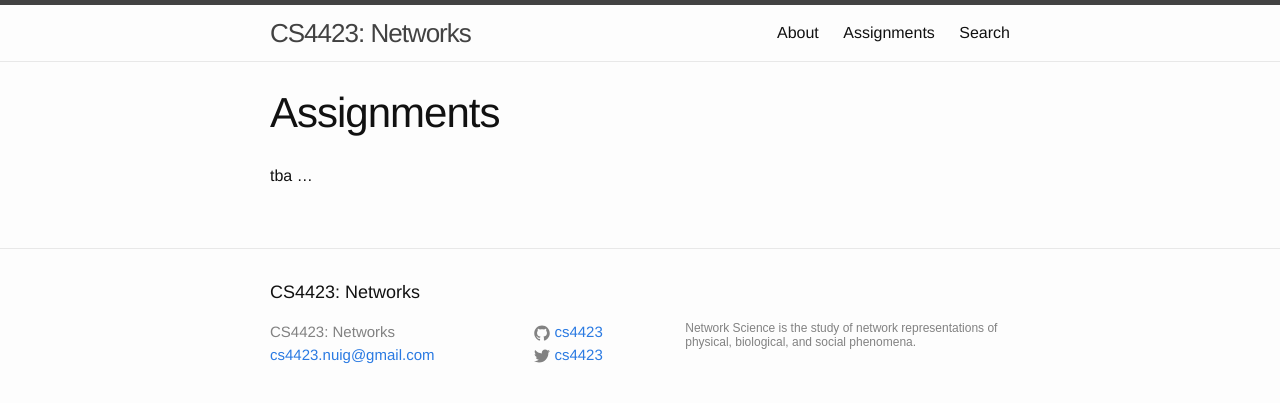
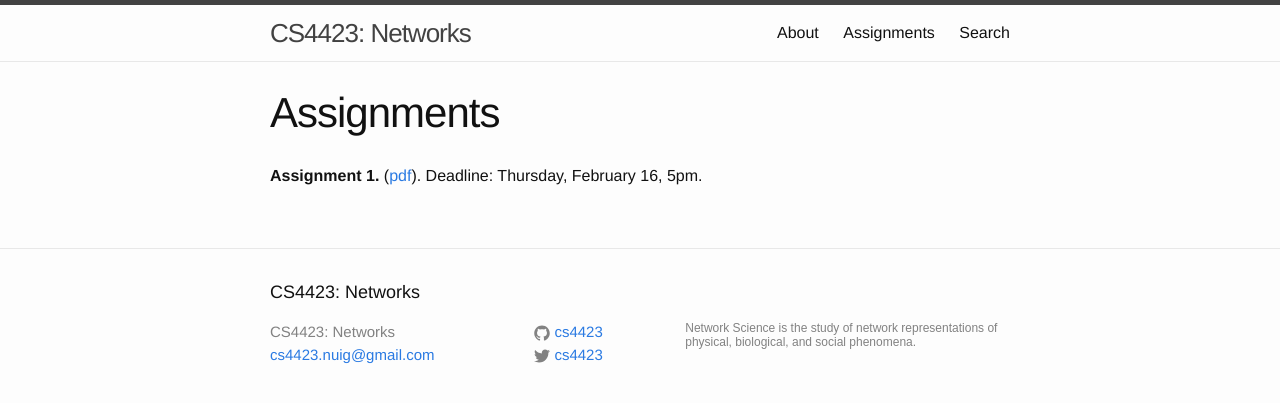
Before and after one commit to starktech23/cs4423.github.io, a Jekyll site: the page built from assign.md, in a window 1280 px wide. Shown: the top 403 px of the page. Built offline with Jekyll 4.4.1, drawn with Linux system fonts in a browser that asks for light colours; a script that is not in the unit is left out.

Commit message:
assignment 1

```diff
--- a/assign.md
+++ b/assign.md
@@ -4,19 +4,17 @@ title: Assignments
 permalink: /assign/
 ---
 
-tba ...
+**Assignment 1.** ([pdf](/assets/assign1.pdf)). Deadline: Thursday, February 16, 5pm.
 
 <!--
-**Assignment 1.** ([pdf](/assets/assign1.pdf)). Deadline: Thursday, February 11, 5pm.
-
-**Assignment 2.** ([pdf](/assets/assign2.pdf)). Deadline: Thursday, March 3, 5pm.
+**Assignment 2.** ([pdf](/assets/assign2.pdf)). Deadline: Thursday, March 2, 5pm.
 
 **Assignment 3.**  For 1 point each,
 do Exercises 2 and 3 of [Chapter 8] of the book,
 Exercise 5 of [Chapter 9],
 and Exercises 6 and 10 of [Chapter 10] of the book.
 
-Deadline: Friday, March 18, 5pm.
+Deadline: Thursday, March 16, 5pm.
 
 **Assignment 4.**  For 1 point each,
 do
--- a/index.html
+++ b/index.html
@@ -10,6 +10,10 @@ layout: default
 </div>
 
 <div class="home">
+
+  <div class="note" markdown="1">
+    <a href="/assign">Assignment 1</a> is due on February 16.
+  </div>
 
   <h1 class="page-heading">Notes</h1>
 
```
Also changed, not shown: other parts of assign.md (+1 -1 lines), 2 other files.
